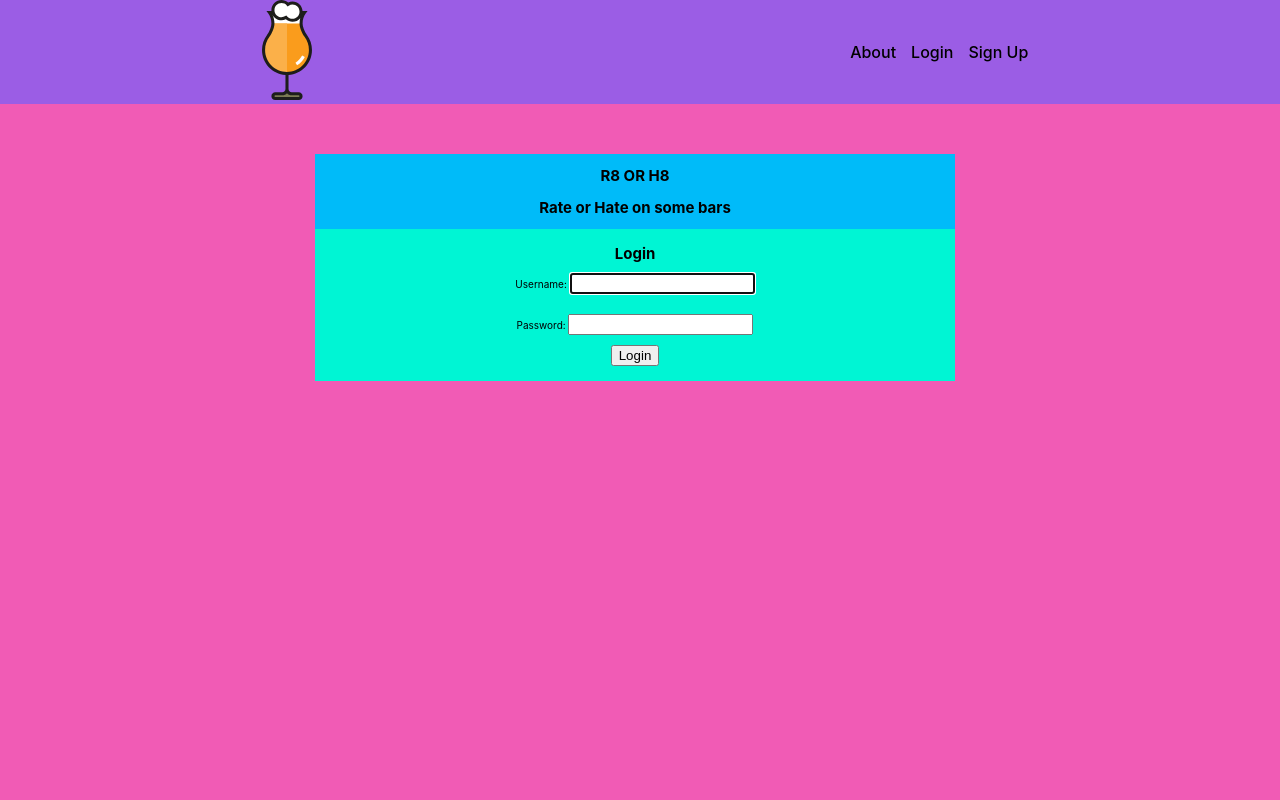
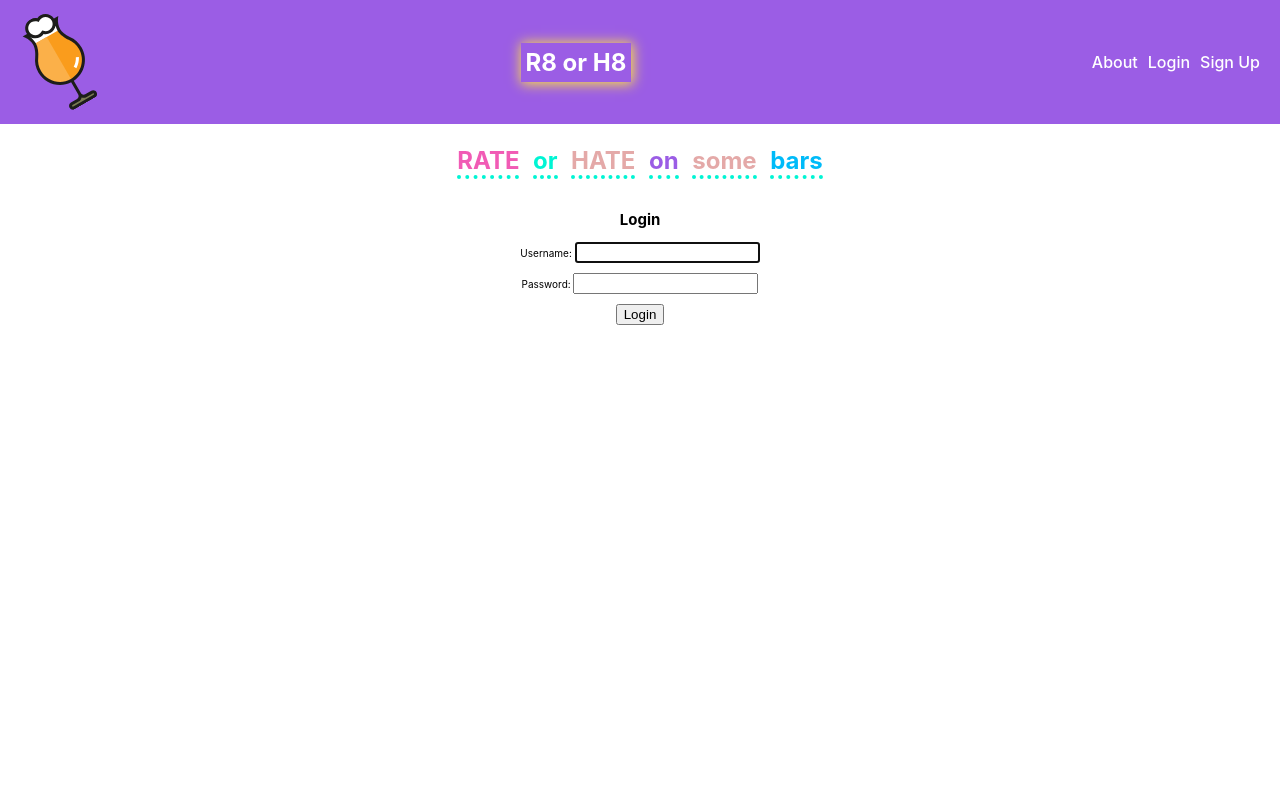
Before and after one commit to jdiffy47/r8-or-h8, a Django app: page / in a window 1280 px wide. Run offline with Django 4.2, Linux system fonts and the light colour scheme.

Commit message:
change navbar and login styling

```diff
--- a/main_app/static/css/base.css
+++ b/main_app/static/css/base.css
@@ -2,20 +2,13 @@ html {
   box-sizing: border-box
 }
 
-/* The Universal Selector */
 *,
-/* All elements*/
+
 *::before,
-/* All ::before pseudo-elements */
 *::after {
-  /* All ::after pseudo-elements */
-  /* height & width will now include border & padding by default
-     but can be over-ridden as needed */
   box-sizing: inherit;
 }
 
-/* resets font size to be 62.5% of the user preference -
-     in most browser configurations this will be 10px */
 :root {
   font-size: 62.5%
 }
@@ -24,18 +17,17 @@ body {
   margin: 0;
   display: flex;
   flex-direction: column;
-  align-items: center;
   font-family: -apple-system, BlinkMacSystemFont, 'Segoe UI', 'Roboto',
       'Oxygen', 'Ubuntu', 'Cantarell', 'Fira Sans', 'Droid Sans',
       'Helvetica Neue', sans-serif;
   min-height: 100vh;
-  background-color: #f15bb5;
 }
 
 
 .logo-img {
   height: 100px;
   width: 100px;
+  transform: rotate(-30deg);
 }
 
 main {
@@ -43,11 +35,11 @@ main {
 }
 
 nav {
-  margin: 0;
+  padding: 10px;
   display: flex;
+  justify-content: space-between;
+  align-items: center;
   background-color: #9b5de5;
-  width: 100%;
-  justify-content: space-around;
 }
 
 ul {
@@ -55,15 +47,24 @@ ul {
   display: flex;
   flex-direction: row;
   align-items: center;
+  margin: 5px;
 }
 
 nav a{
   text-decoration: none;
-  color: black;
+  color: #fff;
   font-size: medium;
   font-weight: 500;
 }
 
+
 li {
-  margin-right: 15px;
+  margin: 5px;
 }
+
+.title {
+  color: #fff;
+  padding: 5px;
+  box-shadow: 1px 1px 12px 1px #fee440;
+  font-size: x-large;
+}
--- a/main_app/static/css/home.css
+++ b/main_app/static/css/home.css
@@ -1,34 +1,91 @@
-main {
+.title-login-container {
   display: flex;
   align-items: center;
-  justify-content: center;
   flex-direction: column;
   text-align: center;
 }
 
-main > section {
-  width: 50%;
-  margin-right: 10px;
-  background-color: #00f5d4;
-  display: flex;
-  flex-direction: column;
-  justify-content: center;
+
+.title-container {
+  width: 100%;
 }
 
-.login {
-  display: flex;
-  flex-direction: column;
-  justify-content: center;
-  align-items: center;
-  width: 100%;
-  padding: 15px;
+.motto-container {
+  padding: 10px 15px;
 }
 
-.login > h1 {
-  margin: 0;
+.motto {
 }
 
-.title-container {
-  margin-top: 50px;
-  background-color: #00bbf9;
+.motto-word {
+  animation: color-animation 4s linear infinite;
+  font-size: x-large;
+  margin: 0 5px;
+  border-bottom: dotted #00f5d4 4px;
 }
+
+.motto-word-1 {
+  --color-1: #9b5de5;
+  --color-2: #f15bb5;
+  --color-3: #fee440;
+}
+
+.motto-word-2 {
+  --color-1: #00bbf9;
+  --color-2: #00f5d4;
+  --color-3: #9b5de5;
+}
+
+.motto-word-3 {
+  --color-1: #f15bb5;
+  --color-2: #E4A9A8;
+  --color-3: #fee440;
+}
+
+.motto-word-4 {
+  --color-1: #00bbf9;
+  --color-2: #9b5de5;
+  --color-3: #00f5d4;
+}
+
+.motto-word-5 {
+  --color-1: #fee440;
+  --color-2: #E4A9A8;
+  --color-3: #9b5de5;
+}
+
+.motto-word-6 {
+  --color-1: #f15bb5;
+  --color-2: #00bbf9;
+  --color-3: #fee440;
+}
+
+@keyframes color-animation {
+  0% {
+    color: var(--color-1)
+  }
+
+  32% {
+    color: var(--color-1)
+  }
+
+  33% {
+    color: var(--color-2)
+  }
+
+  65% {
+    color: var(--color-2)
+  }
+
+  66% {
+    color: var(--color-3)
+  }
+
+  99% {
+    color: var(--color-3)
+  }
+
+  100% {
+    color: var(--color-1)
+  }
+}
--- a/main_app/templates/base.html
+++ b/main_app/templates/base.html
@@ -18,11 +18,10 @@
 </head>
 <body>
   <nav>
-    <div class="logo-container">
-      <a href="/">
-        <img class="logo-img" src="{% static 'images/beerinniceglass.svg' %}" alt="A beer in a nice glass">
-      </a>
-    </div>
+    <a href="/">
+      <img class="logo-img" src="{% static 'images/beerinniceglass.svg' %}" alt="A beer in a nice glass">
+    </a>
+    <h1 class="title">R8 or H8</h1>
     <ul>
       {% if user.is_authenticated %}
         <li><a href="{% url 'bars_index' %}">All Bars</a></li>
--- a/main_app/templates/home.html
+++ b/main_app/templates/home.html
@@ -6,11 +6,17 @@
 {% endblock %}
 
 {% block content %}
-
+<div class="title-login-container">
   <section class="title-container">
-  <div>
-    <h1>R8 OR H8</h1>
-    <h2>Rate or Hate on some bars</h2>
+    <div class="motto-container">
+      <h1 class"motto">
+        <span class="motto-word motto-word-1">RATE</span>
+        <span class="motto-word motto-word-2">or</span>
+        <span class="motto-word motto-word-3">HATE</span>
+        <span class="motto-word motto-word-4">on</span>
+        <span class="motto-word motto-word-5">some</span>
+        <span class="motto-word motto-word-6">bars</span>
+      </h1>
     </div>
   </section>
   {% if not user.is_authenticated %}
@@ -23,5 +29,6 @@
       <button type="submit">Login</button>
     </form>
   </section>
+</div>
 {% endif %}
 {% endblock %}
```
Also changed, not shown: main_app/static/css/bars/bar-detail.css (+45 -4 lines), main_app/templates/bars/detail.html (+17 -25 lines). Lines whose indentation alone changed are shown as unchanged.
